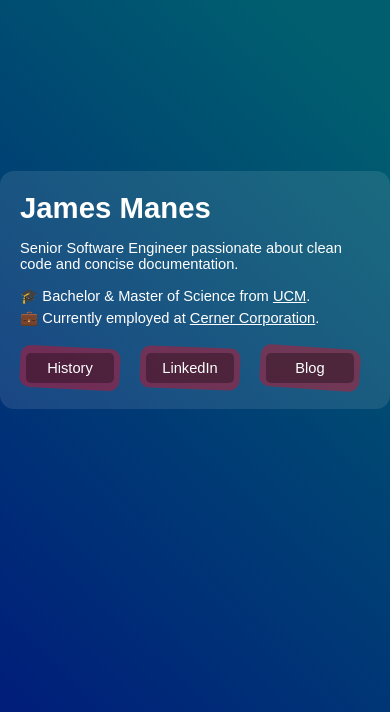
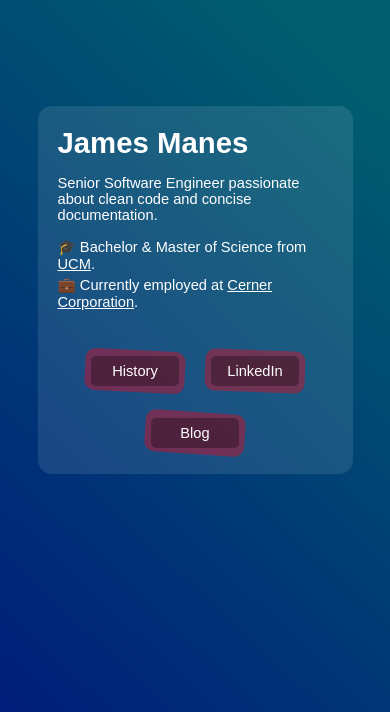
Before and after one commit to jamesmanes/jmanes.me, a React app: page / in a window 390 px wide. Shown: the part 132-844 px from the top of the page. Built offline with nearby package versions, Linux system fonts and the light colour scheme.

Commit message:
Added better CSS media queries for smaller screens. Added a dist zip plugin for easy building. Updated gitignore to ignore the dist folder.

```diff
--- a/package.json
+++ b/package.json
@@ -22,7 +22,8 @@
         "html-webpack-plugin": "^5.5.0",
         "webpack-dev-server": "^4.7.0",
         "webpack": "^5.69.0",
-        "webpack-cli": "^4.9.0"
+        "webpack-cli": "^4.9.0",
+        "zip-webpack-plugin": "^4.0.0"
     },
     "dependencies": {
         "react-dom": "^17.0.0",
--- a/src/js/components/App.jsx
+++ b/src/js/components/App.jsx
@@ -17,6 +17,9 @@ const App = () => {
         color: white;
         padding: 20px;
         margin: 20px;
+        @media (max-width: 525px) {
+            width: 275px;
+        }
     `
     const OuterContainer = styled.div`
         display: flex;
--- a/src/js/components/Avatar.jsx
+++ b/src/js/components/Avatar.jsx
@@ -13,6 +13,7 @@ const Avatar = styled.div`
     outline-offset: 10px;
     border-radius: 100%;
     margin-right: 20px;
+    margin-left: 20px;
     width: 150px;
     height: 150px;
     position: relative;
@@ -27,7 +28,7 @@ const Avatar = styled.div`
         height: 150px;
         content: '';
     }
-    @media (max-width: 768px) {
+    @media (max-width: 640px) {
         display: none;
     }
 `
--- a/src/js/components/Button.jsx
+++ b/src/js/components/Button.jsx
@@ -32,7 +32,6 @@ const Button = ({ children, angle, href }) => {
         background: rgba(0, 0, 0, 0.3);
         margin: 6px;
         transform: rotate(-${props => props.angle}deg);
-
     `
 
     return (
--- a/src/js/components/Navigation.jsx
+++ b/src/js/components/Navigation.jsx
@@ -14,7 +14,17 @@ const Navigation = () => {
     }
 
     const ButtonContainer = styled.div`
-        margin-top: 20px
+        margin-top: 20px;
+        @media (max-width: 525px) {
+            align-items: center;
+            justify-content: center;
+            text-align: center;
+            margin-top: 40px;
+            a:last-child {
+                margin-top: 20px;
+                margin-left: 0;
+            }
+        }
     `
 
     return(
--- a/webpack.common.js
+++ b/webpack.common.js
@@ -14,7 +14,7 @@ module.exports = {
 	],
 	output: {
 		path: path.resolve(__dirname, 'dist'),
-		filename: '[name].bundle.js',
+		filename: 'com.jmanes.bundle.js',
 		clean: true
 	},
 	resolve: {
--- a/webpack.prod.js
+++ b/webpack.prod.js
@@ -1,6 +1,10 @@
 const { merge } = require('webpack-merge');
+const ZipPlugin = require('zip-webpack-plugin');
 const common = require('./webpack.common.js');
 
 module.exports = merge(common, {
-	mode: 'production'
+	mode: 'production',
+	plugins: [
+		new ZipPlugin()
+	]
 })
```
Also changed, not shown: 5 other files (tests, documents, lock files or other folders).
